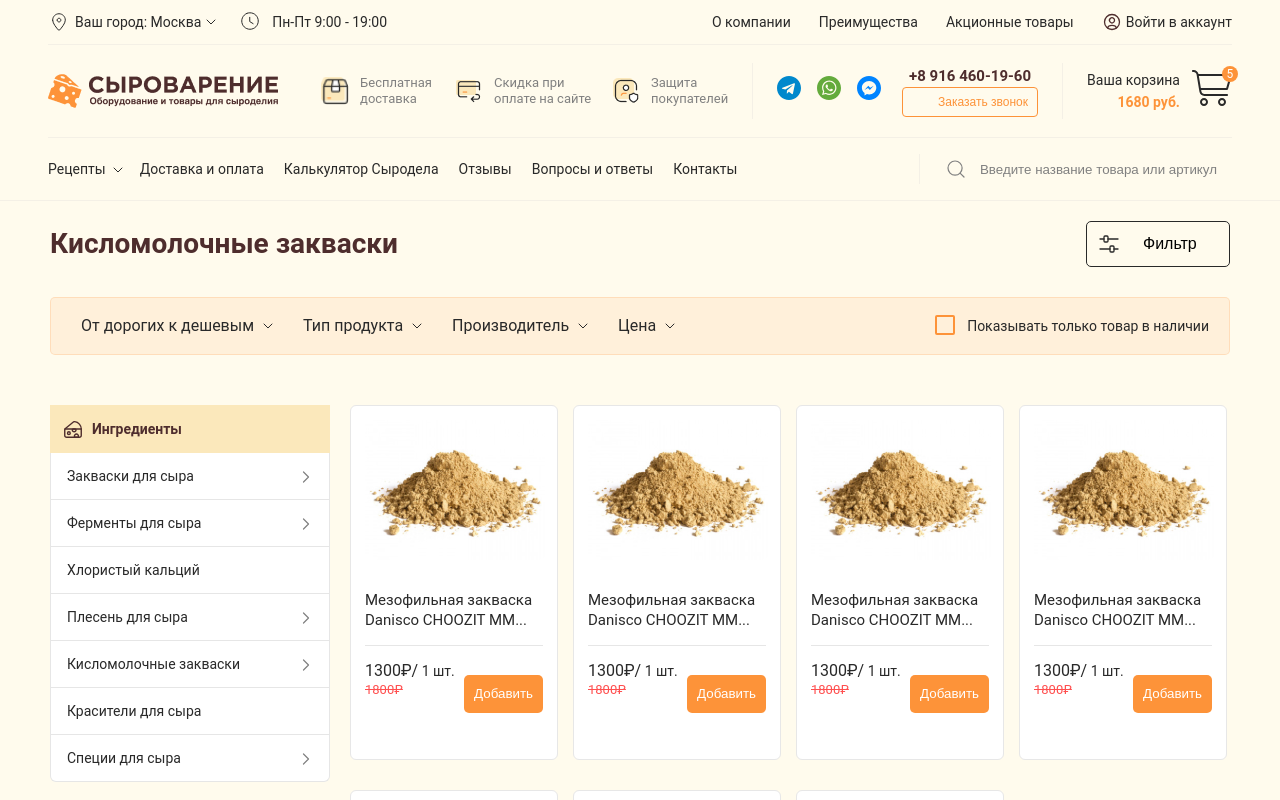
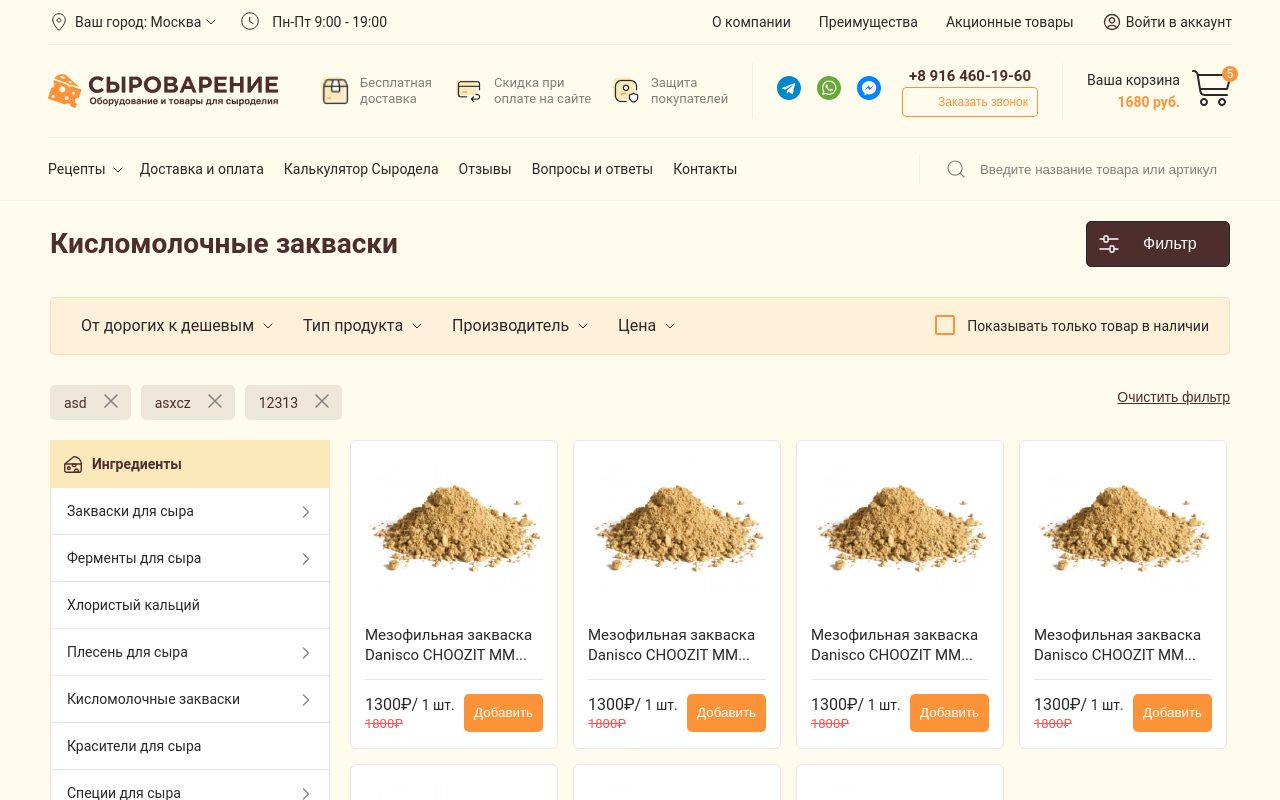
Before and after one commit to unnamed-ii/react-cheese-shop, a React (Create React App) app: page /category in a window 1280 px wide. Both pictures are taken after a click on the button "Фильтр". Shown: the top 800 px of the page. Built offline with nearby package versions, Linux system fonts and the light colour scheme.

Commit message:
added conditions for markup and updated styles

```diff
--- a/src/components/filter-card/index.jsx
+++ b/src/components/filter-card/index.jsx
@@ -2,12 +2,14 @@
 import './style.scss'
 import {ReactComponent as CloseFilterIcon} from "../../images/icons/close-moduls-btn.svg";
 
-const FilterCard = ({title}) => {
+const FilterCard = ({title, removeSingleFilter}) => {
     return (
         <div className="added-filter">
             <div className="added-filter__inner">
                 {title}
-                <CloseFilterIcon />
+                <button onClick={() => removeSingleFilter(title)}>
+                    <CloseFilterIcon />
+                </button>
             </div>
         </div>
     )
--- a/src/components/filter-card/style.scss
+++ b/src/components/filter-card/style.scss
@@ -14,6 +14,12 @@
     line-height: 24px;
     color: $brown;
 
+    button {
+      background-color: transparent;
+      border: none;
+      cursor: pointer;
+    }
+
     svg {
       margin-left: 12px;
       cursor: pointer;
--- a/src/pages/category/constanst.jsx
+++ b/src/pages/category/constanst.js
@@ -1,5 +1,3 @@
-import React from "react";
-
 export const CategoryFiltersData = {
     price: [
         "От дорогих к дешевым",
--- a/src/pages/category/index.jsx
+++ b/src/pages/category/index.jsx
@@ -7,7 +7,6 @@
 import {ReactComponent as FilterToggleIcon} from "../../images/icons/fitler-toggle.svg";
 import {ReactComponent as FilterToggleDisabledIcon} from "../../images/icons/fitler-toggle-disabled.svg";
 import {ReactComponent as ArrowDownIcon} from "../../images/icons/arrow-down.svg";
-import {ReactComponent as CloseFilterIcon} from "../../images/icons/close-moduls-btn.svg";
 import FilterCard from "../../components/filter-card";
 import CustomInputRange from "../../components/input-range";
 import {CategoryFiltersData} from "./constanst";
@@ -16,7 +15,18 @@
 // after it you can easily set state of added filters and update list of returning array of products with all conditions
 
 const Category = () => {
-    const [addedFilters, setAddedFilters] = useState([]);
+    const [addedFilters, setAddedFilters] = useState(['asd', 'asxcz', '12313']);
+    const [isFiltersActive, setIsFiltersActive] = useState(false);
+
+    const toggleFilters = () => setIsFiltersActive(!isFiltersActive);
+
+    const resetAddedFilters = () => setAddedFilters([]);
+
+    const removeSingleFilter = (filtersTitleUsedAsId) => {
+        const updatedFiltersArr = addedFilters.filter(i => i !== filtersTitleUsedAsId);
+        setAddedFilters(updatedFiltersArr);
+    }
+
     return (
         <Wrapper>
             <div className="category">
@@ -24,9 +34,13 @@
                     <div className="category__top-title">
                         Кисломолочные закваски
                     </div>
-                    <button className="category__top-filter__toggle">
-                        <FilterToggleDisabledIcon />
-                        {/*<FilterToggleIcon />*/}
+                    <button className={"category__top-filter__toggle " + (isFiltersActive && "active")}
+                            onClick={toggleFilters}>
+                        {!isFiltersActive ?
+                            <FilterToggleDisabledIcon/>
+                            :
+                            <FilterToggleIcon/>
+                        }
                         Фильтр
                     </button>
                 </div>
@@ -35,7 +49,7 @@
                         <div className="category__filters-list__filter">
                             <div className="title">
                                 От дорогих к дешевым
-                                <ArrowDownIcon />
+                                <ArrowDownIcon/>
                             </div>
                             <div className="dropdown-list quality-filter">
                                 <div className="dropdown-list__title">
@@ -44,7 +58,7 @@
                                 <div className="dropdown-list__filters">
                                     {CategoryFiltersData.price.map(i => (
                                         <div className="dropdown-list__filters-filter">
-                                            <CheckBox />
+                                            <CheckBox/>
                                             {i}
                                         </div>
                                     ))}
@@ -57,7 +71,7 @@
                         <div className="category__filters-list__filter">
                             <div className="title">
                                 Тип продукта
-                                <ArrowDownIcon />
+                                <ArrowDownIcon/>
                             </div>
                             <div className="dropdown-list">
                                 <div className="dropdown-list__title">
@@ -66,7 +80,7 @@
                                 <div className="dropdown-list__filters">
                                     {CategoryFiltersData.types.map(i => (
                                         <div className="dropdown-list__filters-filter">
-                                            <CheckBox />
+                                            <CheckBox/>
                                             {i}
                                         </div>
                                     ))}
@@ -79,7 +93,7 @@
                         <div className="category__filters-list__filter">
                             <div className="title">
                                 Производитель
-                                <ArrowDownIcon />
+                                <ArrowDownIcon/>
                             </div>
                             <div className="dropdown-list">
                                 <div className="dropdown-list__title">
@@ -88,7 +102,7 @@
                                 <div className="dropdown-list__filters">
                                     {CategoryFiltersData.manufacturer.map(i => (
                                         <div className="dropdown-list__filters-filter">
-                                            <CheckBox />
+                                            <CheckBox/>
                                             {i}
                                         </div>
                                     ))}
@@ -101,13 +115,13 @@
                         <div className="category__filters-list__filter">
                             <div className="title">
                                 Цена
-                                <ArrowDownIcon />
+                                <ArrowDownIcon/>
                             </div>
                             <div className="dropdown-list price-filter">
-                                <CustomInputRange />
+                                <CustomInputRange/>
                                 <div className="dropdown-list__filters">
                                     <div className="dropdown-list__filters-filter">
-                                        <CheckBox />
+                                        <CheckBox/>
                                         Товары со скидкой
                                     </div>
                                 </div>
@@ -118,32 +132,36 @@
                         </div>
                     </div>
                     <div className="category__filters-is__available">
-                        <CheckBox />
+                        <CheckBox/>
                         Показывать только товар в наличии
                     </div>
                 </div>
-                <div className="category__added-filters">
+                {!!addedFilters.length && <div className="category__added-filters">
                     <div className="category__added-filters__list">
                         {addedFilters.map(i => (
-                            <FilterCard title={i}/>
+                            <FilterCard
+                                key={Math.floor(Math.random() * 10000)}
+                                title={i}
+                                removeSingleFilter={removeSingleFilter}
+                            />
                         ))}
                     </div>
                     {!!addedFilters.length &&
                     <div className="category__added-filters__reset">
-                        <button>Очистить фильтр</button>
+                        <button onClick={resetAddedFilters}>Очистить фильтр</button>
                     </div>}
-                </div>
+                </div>}
                 <div className="category__inner">
-                    <MainNav />
+                    <MainNav/>
                     <div className="category__inner-content">
                         <div className="category__inner-content__list">
-                            <Card />
-                            <Card />
-                            <Card />
-                            <Card />
-                            <Card />
-                            <Card />
-                            <Card />
+                            <Card/>
+                            <Card/>
+                            <Card/>
+                            <Card/>
+                            <Card/>
+                            <Card/>
+                            <Card/>
                         </div>
                     </div>
                 </div>
--- a/src/pages/category/style.scss
+++ b/src/pages/category/style.scss
@@ -176,6 +176,7 @@
         line-height: 24px;
         text-decoration-line: underline;
         color: $brown;
+        cursor: pointer;
       }
     }
   }
@@ -193,7 +194,7 @@
         gap: 15px;
 
         div {
-          margin-bottom: 15px;
+          //margin-bottom: 15px;
         }
       }
     }
```
